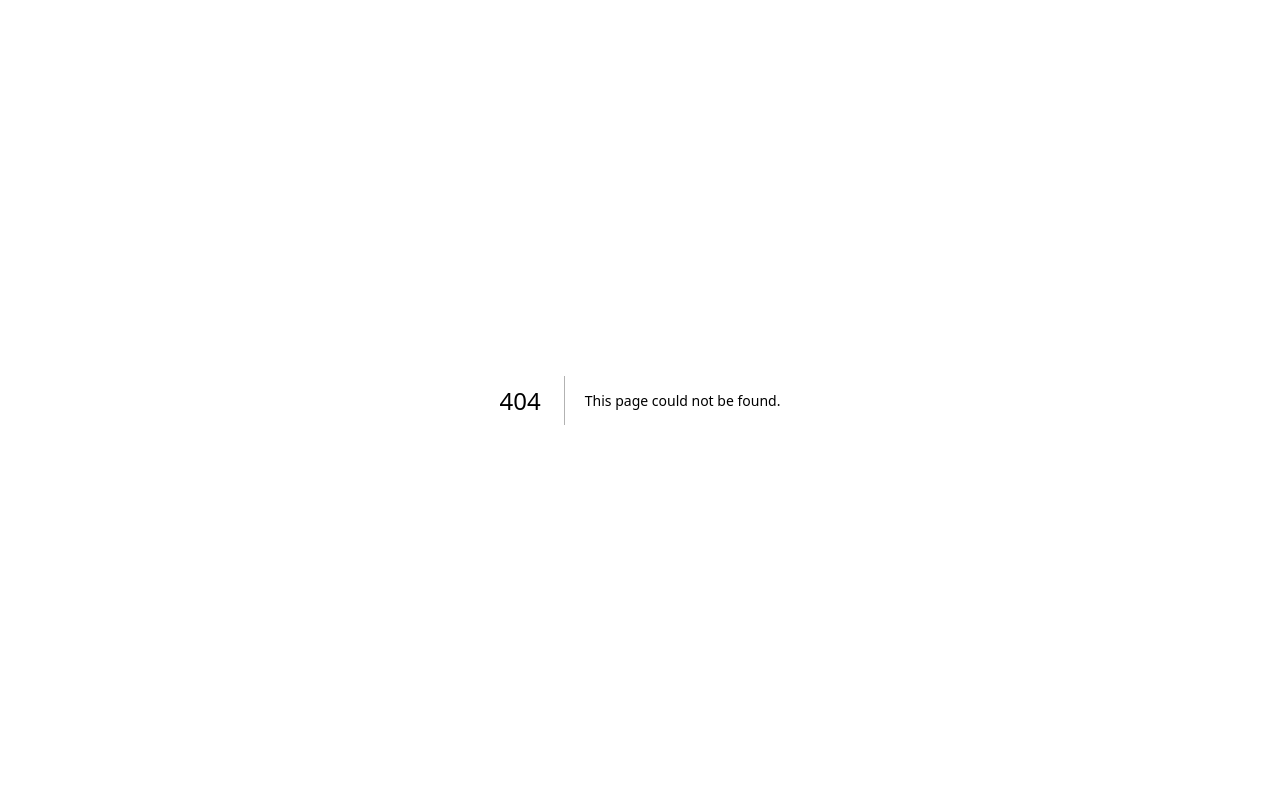
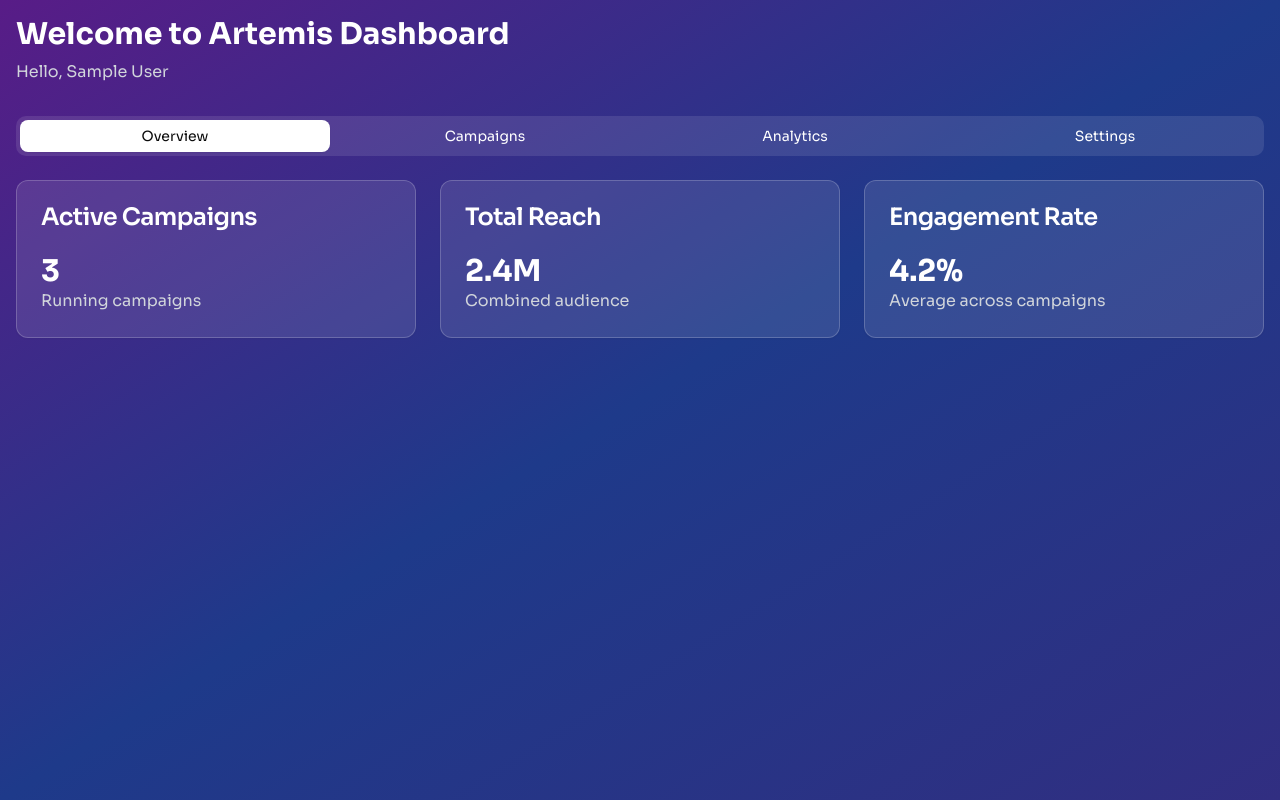
Before and after one commit to angus-artemis/artemis_Onlinetest, a Next.js app: page /dashboard in a window 1280 px wide. Before the commit this address had no page. Built offline with nearby package versions, Linux system fonts and the light colour scheme; no server answers; sample sign-in values are in the browser's storage.

Commit message:
Fix build issues and create proper dashboard page

```diff
--- /dev/null
+++ b/app/dashboard/page.tsx
@@ -0,0 +1,153 @@
+"use client";
+
+import { useState, useEffect } from "react";
+import { useSession } from "next-auth/react";
+import { useRouter } from "next/navigation";
+import { Button } from "@/components/ui/button";
+import { Card, CardContent, CardHeader, CardTitle } from "@/components/ui/card";
+import { Tabs, TabsContent, TabsList, TabsTrigger } from "@/components/ui/tabs";
+import { Loader2 } from "lucide-react";
+
+// Prevent static generation
+export const dynamic = 'force-dynamic';
+
+export default function DashboardPage() {
+  const [mounted, setMounted] = useState(false);
+  const router = useRouter();
+
+  // Use session hook with proper error handling
+  const sessionResult = useSession();
+  const session = sessionResult?.data;
+  const status = sessionResult?.status;
+
+  useEffect(() => {
+    setMounted(true);
+  }, []);
+
+  // Don't render anything until mounted to prevent hydration issues
+  if (!mounted) {
+    return (
+      <div className="min-h-screen flex items-center justify-center bg-gradient-to-br from-purple-900 via-blue-900 to-indigo-900">
+        <Loader2 className="h-8 w-8 animate-spin text-white" />
+      </div>
+    );
+  }
+
+  // Show loading state while session is loading
+  if (status === "loading") {
+    return (
+      <div className="min-h-screen flex items-center justify-center bg-gradient-to-br from-purple-900 via-blue-900 to-indigo-900">
+        <Loader2 className="h-8 w-8 animate-spin text-white" />
+      </div>
+    );
+  }
+
+  // Redirect to login if no session
+  if (!session) {
+    router.push("/login");
+    return null;
+  }
+
+  return (
+    <div className="min-h-screen bg-gradient-to-br from-purple-900 via-blue-900 to-indigo-900 p-4">
+      <div className="max-w-7xl mx-auto">
+        <div className="mb-8">
+          <h1 className="text-3xl font-bold text-white mb-2">
+            Welcome to Artemis Dashboard
+          </h1>
+          <p className="text-gray-300">
+            Hello, {session.user?.name || session.user?.email}
+          </p>
+        </div>
+
+        <Tabs defaultValue="overview" className="w-full">
+          <TabsList className="grid w-full grid-cols-4 bg-white/10">
+            <TabsTrigger value="overview" className="text-white">Overview</TabsTrigger>
+            <TabsTrigger value="campaigns" className="text-white">Campaigns</TabsTrigger>
+            <TabsTrigger value="analytics" className="text-white">Analytics</TabsTrigger>
+            <TabsTrigger value="settings" className="text-white">Settings</TabsTrigger>
+          </TabsList>
+
+          <TabsContent value="overview" className="mt-6">
+            <div className="grid grid-cols-1 md:grid-cols-3 gap-6">
+              <Card className="bg-white/10 border-white/20">
+                <CardHeader>
+                  <CardTitle className="text-white">Active Campaigns</CardTitle>
+                </CardHeader>
+                <CardContent>
+                  <p className="text-3xl font-bold text-white">3</p>
+                  <p className="text-gray-300">Running campaigns</p>
+                </CardContent>
+              </Card>
+
+              <Card className="bg-white/10 border-white/20">
+                <CardHeader>
+                  <CardTitle className="text-white">Total Reach</CardTitle>
+                </CardHeader>
+                <CardContent>
+                  <p className="text-3xl font-bold text-white">2.4M</p>
+                  <p className="text-gray-300">Combined audience</p>
+                </CardContent>
+              </Card>
+
+              <Card className="bg-white/10 border-white/20">
+                <CardHeader>
+                  <CardTitle className="text-white">Engagement Rate</CardTitle>
+                </CardHeader>
+                <CardContent>
+                  <p className="text-3xl font-bold text-white">4.2%</p>
+                  <p className="text-gray-300">Average across campaigns</p>
+                </CardContent>
+              </Card>
+            </div>
+          </TabsContent>
+
+          <TabsContent value="campaigns" className="mt-6">
+            <Card className="bg-white/10 border-white/20">
+              <CardHeader>
+                <CardTitle className="text-white">Campaign Management</CardTitle>
+              </CardHeader>
+              <CardContent>
+                <p className="text-gray-300 mb-4">
+                  Create and manage your influencer marketing campaigns.
+                </p>
+                <Button className="bg-blue-600 hover:bg-blue-700">
+                  Create New Campaign
+                </Button>
+              </CardContent>
+            </Card>
+          </TabsContent>
+
+          <TabsContent value="analytics" className="mt-6">
+            <Card className="bg-white/10 border-white/20">
+              <CardHeader>
+                <CardTitle className="text-white">Performance Analytics</CardTitle>
+              </CardHeader>
+              <CardContent>
+                <p className="text-gray-300">
+                  View detailed analytics and performance metrics for your campaigns.
+                </p>
+              </CardContent>
+            </Card>
+          </TabsContent>
+
+          <TabsContent value="settings" className="mt-6">
+            <Card className="bg-white/10 border-white/20">
+              <CardHeader>
+                <CardTitle className="text-white">Account Settings</CardTitle>
+              </CardHeader>
+              <CardContent>
+                <p className="text-gray-300 mb-4">
+                  Manage your account settings and preferences.
+                </p>
+                <Button variant="outline" className="border-white/20 text-white hover:bg-white/10">
+                  Edit Profile
+                </Button>
+              </CardContent>
+            </Card>
+          </TabsContent>
+        </Tabs>
+      </div>
+    </div>
+  );
+}
--- a/app/login/page.tsx
+++ b/app/login/page.tsx
@@ -20,8 +20,12 @@ export default function LoginPage() {
   const [error, setError] = useState("");
   const [activeTab, setActiveTab] = useState("login");
   const [mounted, setMounted] = useState(false);
-  const { data: session, status } = useSession();
   const router = useRouter();
+
+  // Use session hook with proper error handling
+  const sessionResult = useSession();
+  const session = sessionResult?.data;
+  const status = sessionResult?.status;
 
   const [loginData, setLoginData] = useState({
     email: "",
@@ -111,7 +115,7 @@ export default function LoginPage() {
     );
   }
 
-  // Show session info only after loading is complete
+  // Show loading state while session is loading
   if (status === "loading") {
     return (
       <div className="min-h-screen flex items-center justify-center bg-gradient-to-br from-purple-900 via-blue-900 to-indigo-900">
@@ -120,6 +124,7 @@ export default function LoginPage() {
     );
   }
 
+  // Show logged in state if user has session
   if (session) {
     return (
       <div className="min-h-screen flex items-center justify-center bg-gradient-to-br from-purple-900 via-blue-900 to-indigo-900">
--- a/app/page.tsx
+++ b/app/page.tsx
@@ -1,21 +1,21 @@
 "use client";
 
-import { useState } from "react";
+import { useEffect } from "react";
+import { useRouter } from "next/navigation";
 
 export default function HomePage() {
-  const [count, setCount] = useState(0);
+  const router = useRouter();
+
+  useEffect(() => {
+    // Redirect to login page
+    router.push("/login");
+  }, [router]);
 
   return (
     <div className="min-h-screen bg-gradient-to-br from-blue-50 to-indigo-100 flex items-center justify-center">
       <div className="text-center">
-        <h1 className="text-4xl font-bold text-gray-800 mb-4">Artemis App</h1>
-        <p className="text-gray-600 mb-8">Your influencer marketing platform</p>
-        <button
-          onClick={() => setCount(count + 1)}
-          className="bg-blue-500 hover:bg-blue-600 text-white px-6 py-3 rounded-lg"
-        >
-          Clicked {count} times
-        </button>
+        <h1 className="text-4xl font-bold text-gray-800 mb-4">Artemis</h1>
+        <p className="text-gray-600 mb-8">Redirecting to login...</p>
       </div>
     </div>
   );
```
